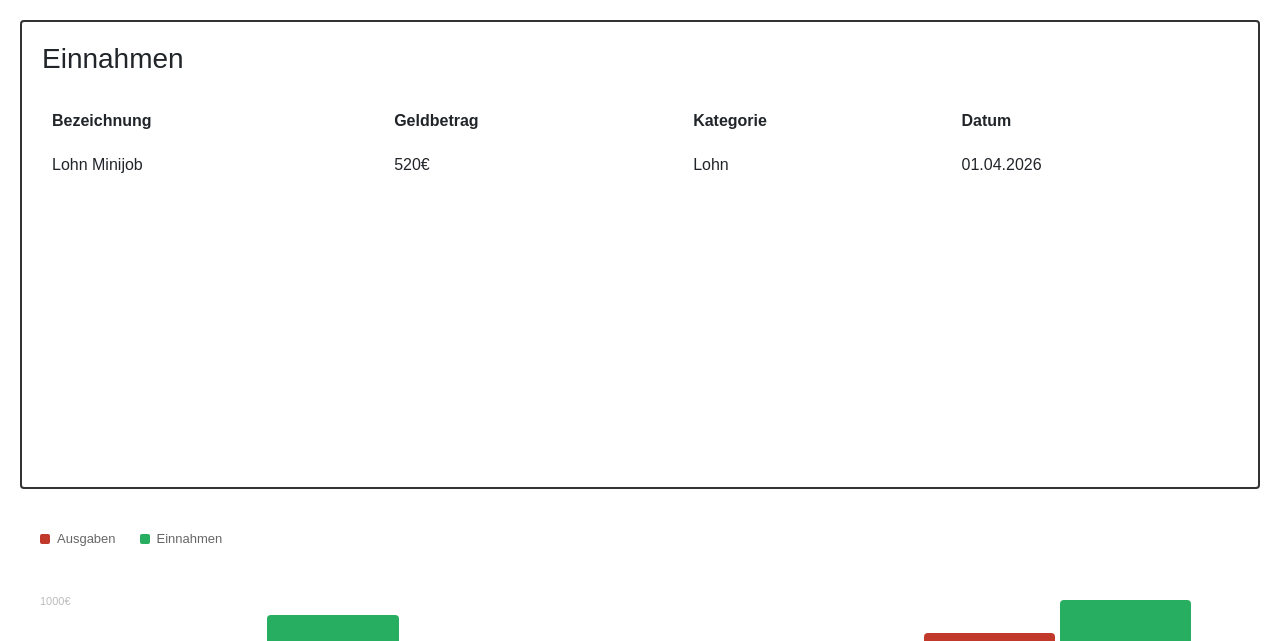
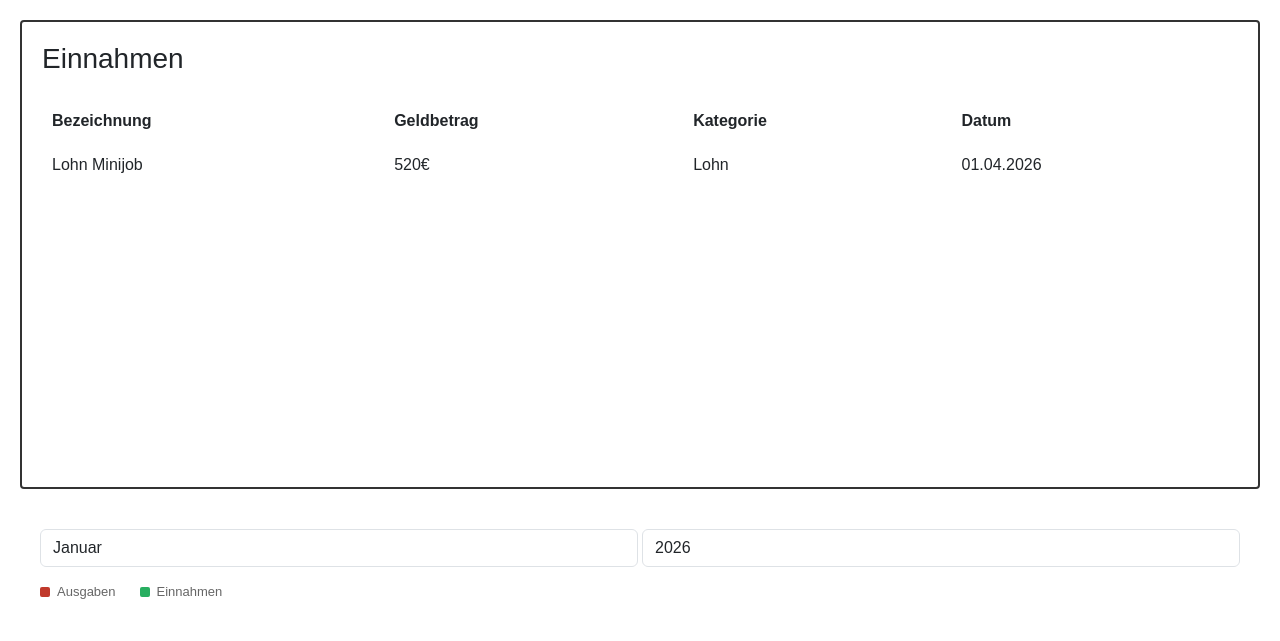
Before and after one commit to darknesshyper/FinanzplanerESDOKU, a plain HTML site: page uebersicht.html in a window 1280 px wide. Shown: the part 84-725 px from the top of the page. Drawn offline with nearby package versions, Linux system fonts and the light colour scheme.

Commit message:
added dropdowns for the year and month filters

```diff
--- a/stylesheet.css
+++ b/stylesheet.css
@@ -205,6 +205,10 @@
   gap: 4px;
 }
 
+.category-filter {
+  flex-direction: row;
+}
+
 
 .piechart {
   width: 320px;
--- a/uebersicht.html
+++ b/uebersicht.html
@@ -68,6 +68,31 @@
         </div>
 
         <div class="data-visual">
+            <div class="category-filter form-group">
+                <select id="uebersicht-month" class="form-control">
+                    <option value="jan">Januar</option>
+                    <option value="feb">Februar</option>
+                    <option value="mar">März</option>
+                    <option value="apr">April</option>
+                    <option value="mai">Mai</option>
+                    <option value="jun">Juni</option>
+                    <option value="jul">Juli</option>
+                    <option value="aug">August</option>
+                    <option value="sep">September</option>
+                    <option value="okt">Oktober</option>
+                    <option value="nov">November</option>
+                    <option value="dez">Dezember</option>
+                    <option value="all">Alle Monate</option>
+                </select>
+                <select id="uebersicht-year" class="form-control">
+                    <option value="2026">2026</option>
+                    <option value="2025">2025</option>
+                    <option value="2024">2024</option>
+                    <option value="2023">2023</option>
+                    <option value="2022">2022</option>
+                    <option value="all">Alle Jahre</option>
+                </select>
+            </div>
             <div class="legend">
                 <span><span class="dot" style="background:#c0392b;"></span>Ausgaben</span>
                 <span><span class="dot" style="background:#27ae60;"></span>Einnahmen</span>
```
